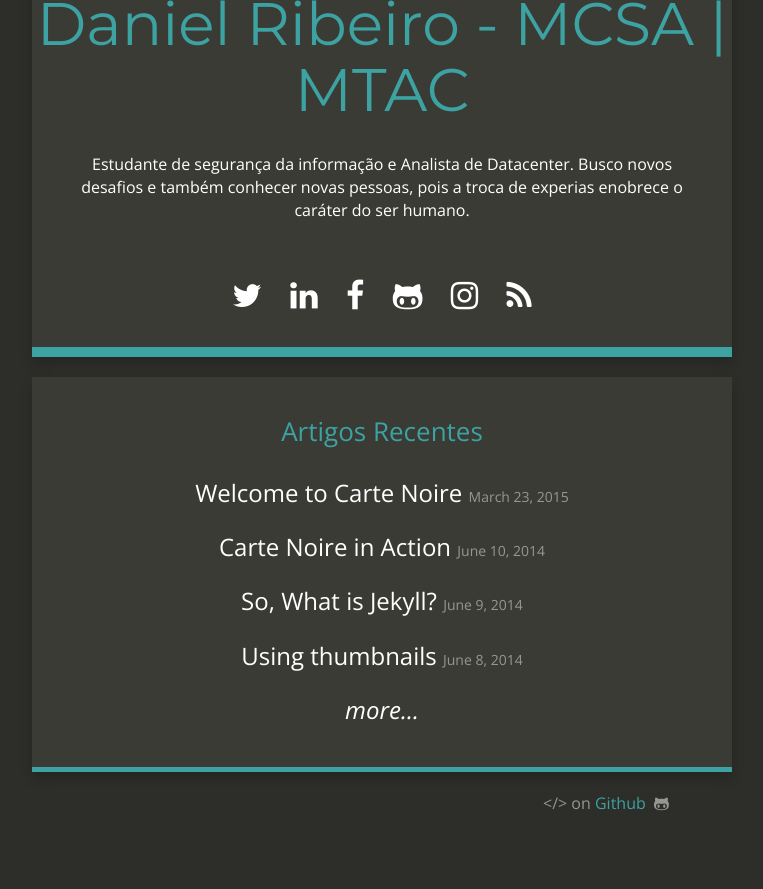
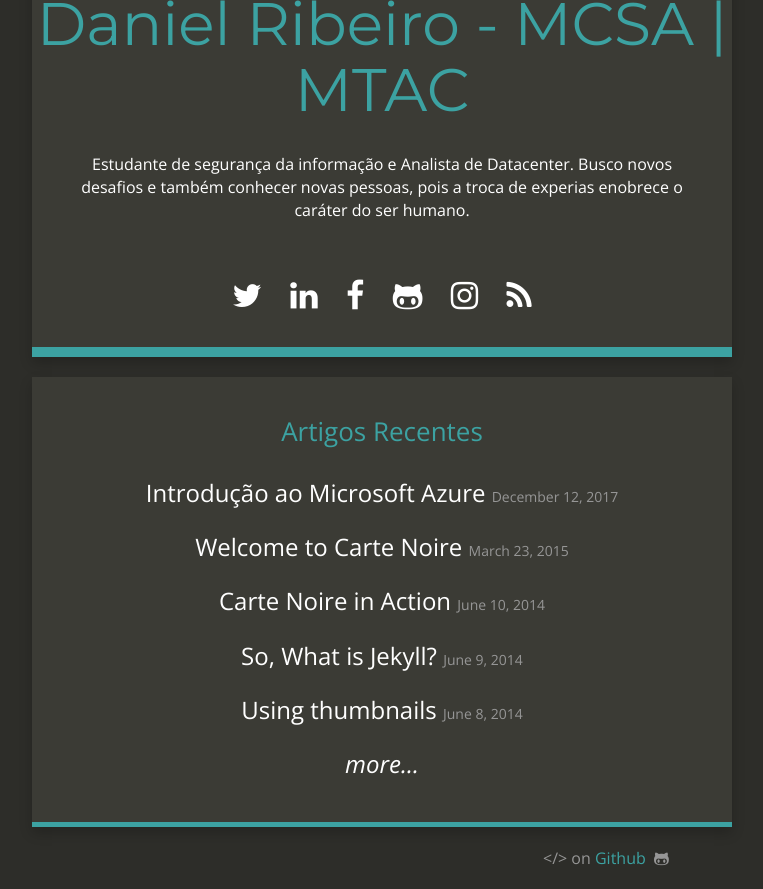
Before and after one commit to daribei/xdanielribeiro.github.io, a Jekyll site: the page built from index.html, in a window 1280 px wide, cut to the strip 174-1063 px from the top of the page. Shown: the whole strip, without its empty margins (258-1021 px from the left). Built offline with Jekyll 4.4.1, drawn with Linux system fonts in a browser that asks for light colours; nearby versions of some CDN libraries; a file with an impossible date is left out; before the commit the page ends 1009 px from its top, so only the background shows below that.

Commit message:
Update 2017-12-12-introducao-ms-azure.md

```diff
--- a/_posts/2017-12-12-introducao-ms-azure.md
+++ b/_posts/2017-12-12-introducao-ms-azure.md
@@ -1,7 +1,7 @@
 ---
 layout: post
 title: Introdução ao Microsoft Azure
-date: {}
+date: 2017-12-12T12:31:19.000Z
 summary: See what the different elements looks like.
 categories: azure
 thumbnail: cogs
```
